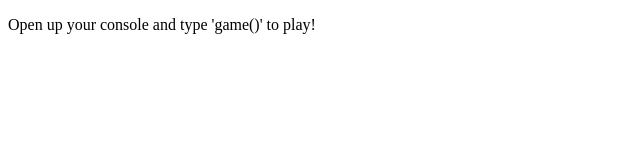
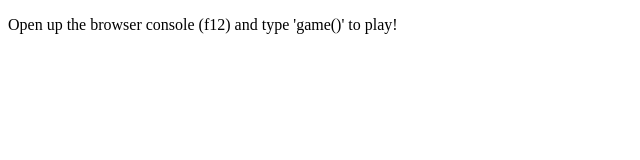
Before and after one commit to eljoey/RockPaperScissors, a plain HTML site: page index.html in a window 1280 px wide. Shown: the whole page, without its empty margins (0-640 px from the left). Drawn offline with Linux system fonts and the light colour scheme.

Commit message:
change text in broswer

```diff
--- a/index.html
+++ b/index.html
@@ -5,7 +5,7 @@
   <title>Rock Paper Scissors</title>
 </head>
 <body>
-  <p>Open up your console and type 'game()' to play!</p>
+  <p>Open up the browser console (f12) and type 'game()' to play!</p>
   <script>
 
 // Makes computers selection.
```
